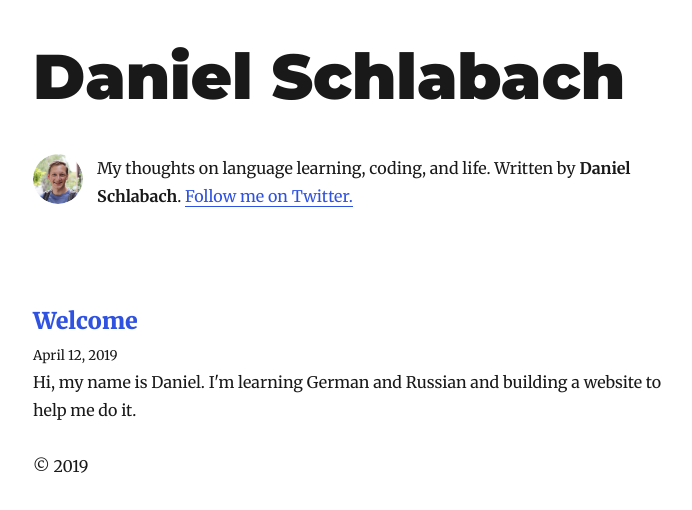
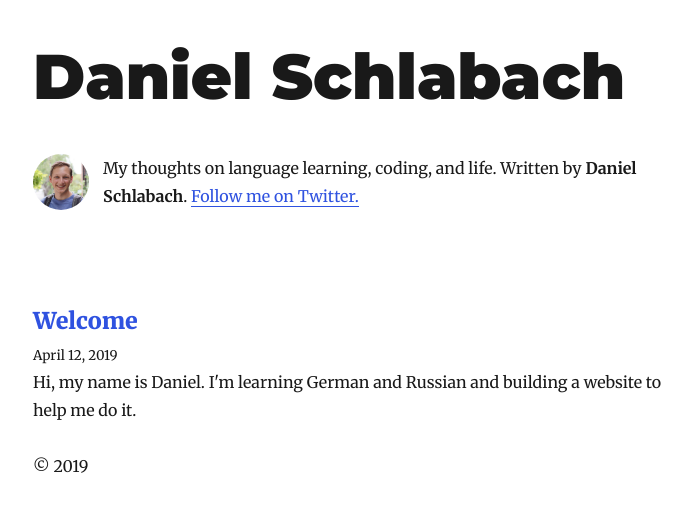
Before and after one commit to dschlabach/daniel-schlabach-blog, a Gatsby site: page / in a window 1280 px wide. Shown: the whole page, without its empty margins (292-984 px from the left). Built offline with nearby package versions, Linux system fonts and the light colour scheme; Gatsby itself is replaced by a stand-in of ours; some packages are replaced by stand-ins of ours.

Commit message:
fixed blurry avatar image by not using gatsby Image component

```diff
--- a/gatsby-config.js
+++ b/gatsby-config.js
@@ -62,9 +62,9 @@ module.exports = {
         short_name: `DS`,
         start_url: `/`,
         background_color: `#ffffff`,
-        theme_color: `#663399`,
+        theme_color: `#2f52e0`,
         display: `minimal-ui`,
-        icon: `content/assets/gatsby-icon.png`,
+        icon: `content/assets/icon.png`,
       },
     },
     `gatsby-plugin-offline`,
--- a/src/components/bio.js
+++ b/src/components/bio.js
@@ -8,6 +8,7 @@
 import React from "react"
 import { StaticQuery, graphql } from "gatsby"
 import Image from "gatsby-image"
+import profilePic from "../../content/assets/profile-pic.jpg"
 
 import { rhythm } from "../utils/typography"
 
@@ -24,17 +25,15 @@ function Bio() {
               marginBottom: rhythm(2.5),
             }}
           >
-            <Image
-              fixed={data.avatar.childImageSharp.fixed}
+            <img
+              src={profilePic}
               alt={author}
               style={{
                 marginRight: rhythm(1 / 2),
                 marginBottom: 0,
-                minWidth: 50,
-                borderRadius: `100%`,
-              }}
-              imgStyle={{
-                borderRadius: `50%`,
+                width: rhythm(2),
+                height: rhythm(2),
+                borderRadius: "50%",
               }}
             />
             <p>
```
Also changed, not shown: content/assets/gatsby-icon.png (deleted), content/assets/profile-pic-old.jpg (deleted).
